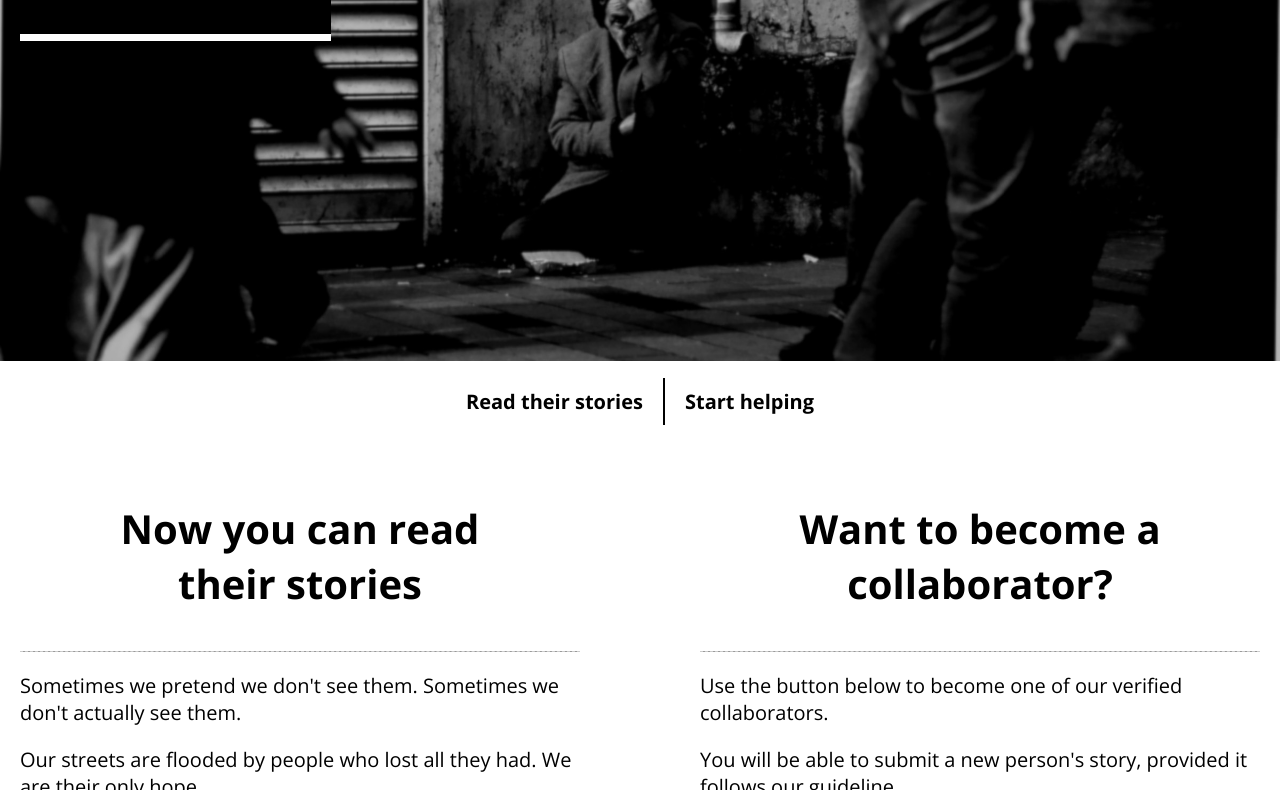
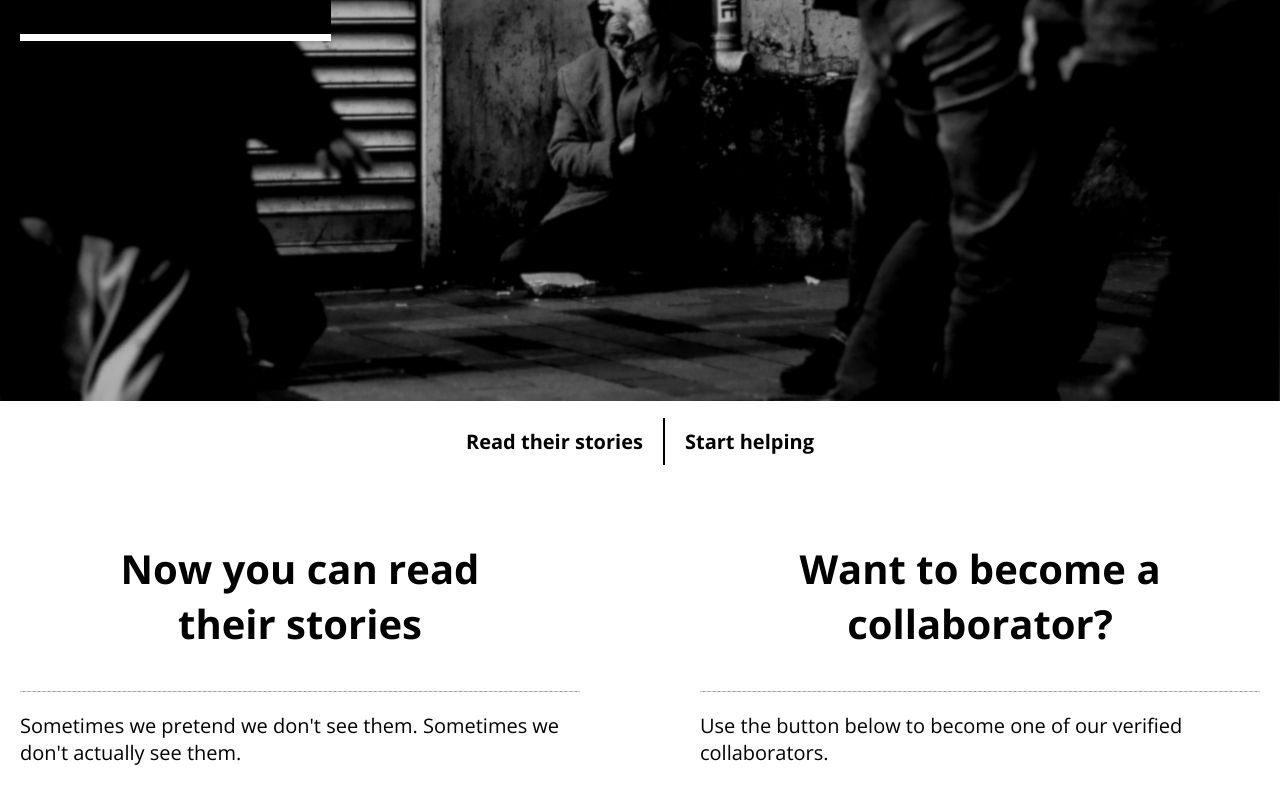
Before and after one commit to nicolasgasco/dibyourcar, a website: page public/index.html in a window 1280 px wide. Shown: the part 319-1109 px from the top of the page. Drawn offline with nearby package versions, Linux system fonts and the light colour scheme; no server answers.

Commit message:
Trying to compensate search bar on mobile

```diff
--- a/public/index.js
+++ b/public/index.js
@@ -1,3 +1,10 @@
+// This is to offset the search bar on mobile devices
+
+// Get the viewport height and multiple it by 1% to get a value for a vh unit
+let vh = window.innerHeight * 0.01;
+// Det the value in the --vh custom property to the root of the document
+document.documentElement.style.setProperty('--vh', `${vh}px`);
+
 // Toggle on or off the hidden container for logging in
 function showHideLoginContainer() {
     if ( !signupContainer.classList.contains("hidden") ) {
--- a/public/style.css
+++ b/public/style.css
@@ -223,8 +223,6 @@ ul {
     max-width: 80%;
 }
 
-
-
 #profile-data-box button {
     margin-right: 0.5rem;
     min-width: 9rem;
@@ -294,7 +292,6 @@ ul {
 .single-selector {
     margin-right: 1rem;
 }
-
 
 #picture-header {
     height: 85vh;
@@ -690,6 +687,21 @@ nav.shift ul li a {
         min-height: 4.5rem;
     }
 
+
+    #picture-header {
+        /* height: 90vh; */
+        min-height: calc(var(--vh, 1vh) * 90);
+    }
+
+    /* #whole-header {
+        min-height: 100vh;
+    } */
+
+    #whole-header {
+        min-height: 100vh; /* Fallback for browsers that do not support Custom Properties */
+        min-height: calc(var(--vh, 1vh) * 100);
+    }
+
     .s-text {
         font-size: medium;
     }
```
